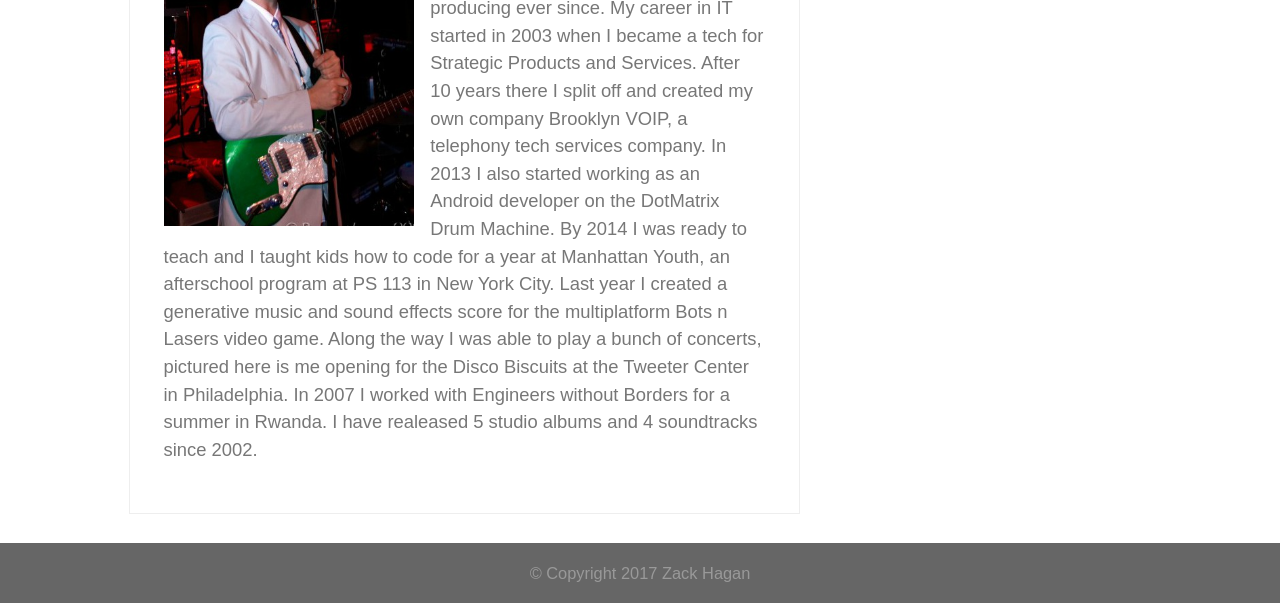
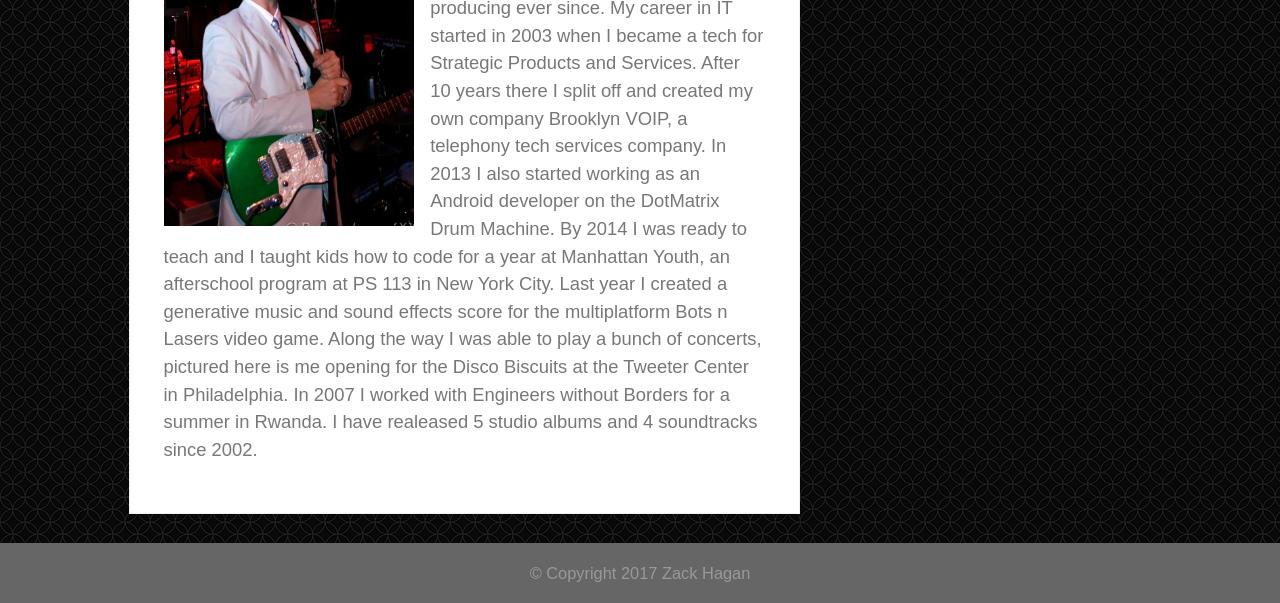
Before and after one commit to zhagan/Bootstrap-Portfolio, a plain HTML site: page index.html in a window 1280 px wide. Shown: the part 328-931 px from the top of the page. Drawn offline with nearby package versions, Linux system fonts and the light colour scheme.

Commit message:
changed background

```diff
--- a/assets/css/style.css
+++ b/assets/css/style.css
@@ -3,14 +3,14 @@
   flex: 1;
   padding-left: 10vw;
   padding-right: 10vw;
-  padding-top: calc(70px + 4vw); /*updated 11/10/17*/
+  padding-top: calc(70px + 4vw);
   padding-bottom: calc(60px + 1vw);
-  background-image: url("../images/regal.png");
+  background-image: url("../images/spiration dark.png");
 }
 
 nav {
   background-color: #4aaaa5;
-  border-bottom: 8px double #d8d8d8; /*updated 11/10/17*/
+  border-bottom: 8px double #d8d8d8;
 }
 
 /* Panels and Cards*/
```
